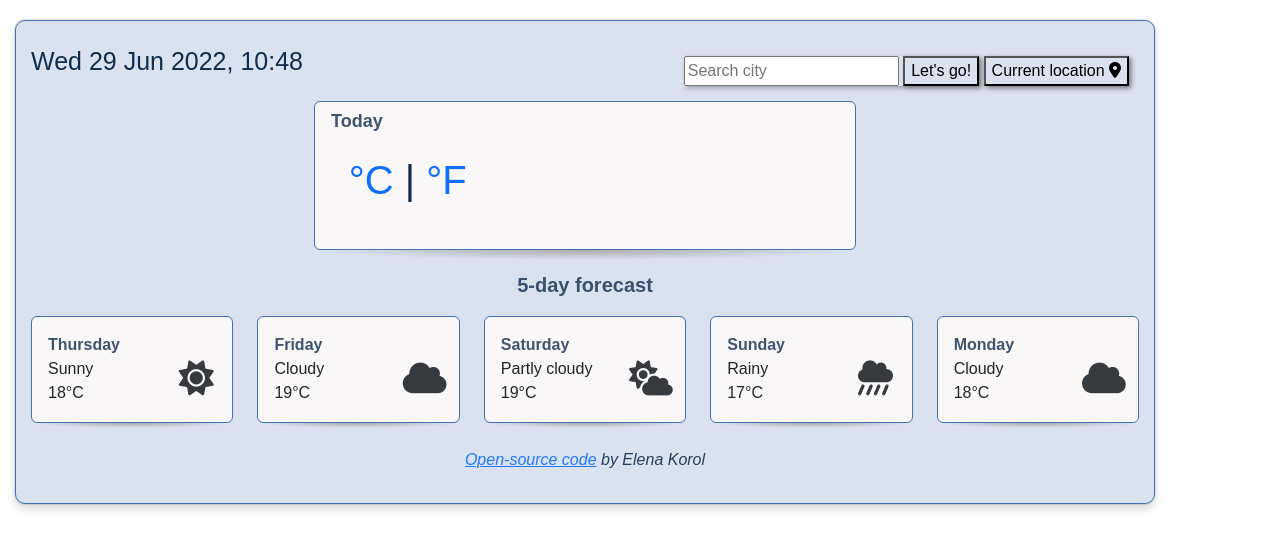
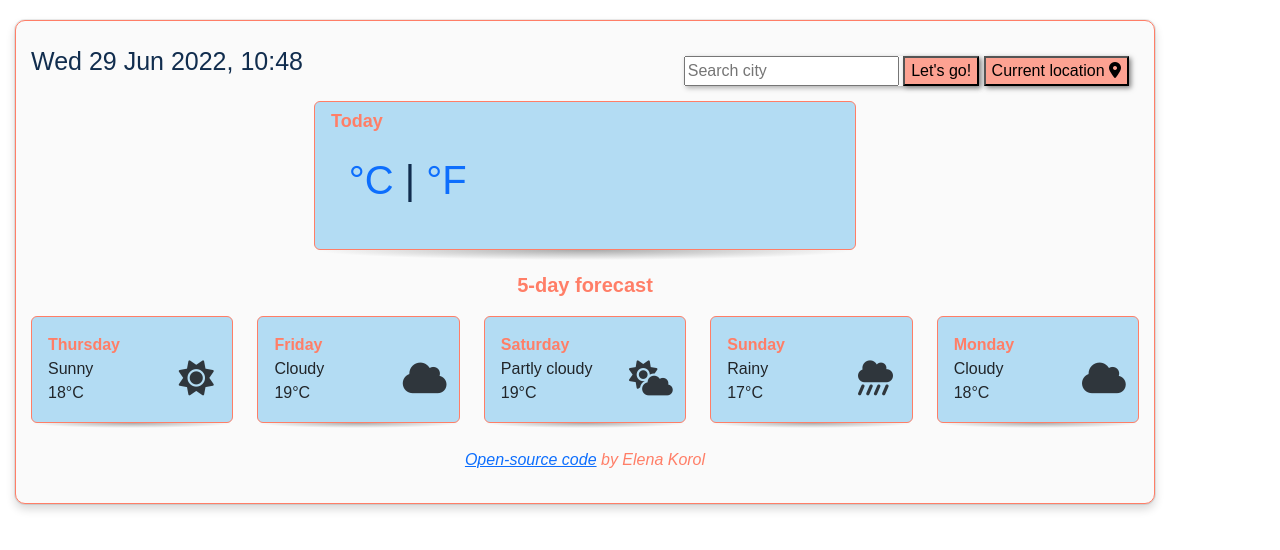
Before and after one commit to elenaking93/my-weather-application, a plain HTML site: page index.html in a window 1280 px wide. Drawn offline with nearby package versions, Linux system fonts and the light colour scheme; no server answers.

Commit message:
Change color theme in css

```diff
--- a/src/style.css
+++ b/src/style.css
@@ -3,11 +3,11 @@ body {
 }
 .container {
   border: 1px solid rgb(144, 133, 133);
-  border-color: #3f72af;
+  border-color: #ff7e67;
   margin: 20px 15px 20px 15px;
   padding: 15px;
   border-radius: 10px;
-  background-color: #dbe2ef;
+  background-color: #fafafa;
   box-shadow: 0 5px 10px 0 rgb(0 0 0 / 16%), 0 0 0 1px rgb(0 0 0 / 8%);
 }
 .navwrapper {
@@ -24,24 +24,23 @@ body {
 }
 .search-city {
   box-shadow: 2px 2px 5px rgba(0, 0, 0, 0.3);
-  border-color: #3f72af;
+  border-color: #ff7e67;
   display: inline-block;
 }
 .search-button {
   box-shadow: 2px 2px 5px rgba(0, 0, 0, 0.3);
-  background: transparent;
+  background: rgba(255, 126, 103, 0.7);
 }
 .current-location-button {
   box-shadow: 2px 2px 5px rgba(0, 0, 0, 0.5);
-  background: transparent;
+  background: rgba(255, 126, 103, 0.7);
 }
 .future-forecast {
   text-align: center;
   margin: 10px 0px;
   font-size: 20px;
   font-weight: bold;
-  opacity: 80%;
-  color: #112d4e;
+  color: #ff7e67;
 }
 .creator {
   text-align: center;
@@ -75,20 +74,18 @@ body {
 }
 .main-block {
   margin: 10px 0;
-  background-color: #f9f7f7;
-  border-color: #3f72af;
+  background-color: rgba(162, 213, 242, 0.8);
+  border-color: #ff7e67;
   transition: all 200ms ease;
 }
 .main-block:hover {
-  background-color: rgba(63, 114, 175, 0.6);
-  color: #fff;
+  background-color: rgba(255, 126, 103, 0.3);
 }
 .main-city {
   font-size: 40px;
   font-weight: bold;
   margin-top: 10px;
-  opacity: 80%;
-  color: #112d4e;
+  color: #ff7e67;
 }
 .current-datetime {
   font-size: 25px;
@@ -99,8 +96,7 @@ body {
   font-size: 18px;
   margin-top: -10px;
   font-weight: bold;
-  opacity: 80%;
-  color: #112d4e;
+  color: #ff7e67;
 }
 .today-temperature {
   font-size: 40px;
@@ -118,8 +114,7 @@ body {
 }
 .weekday {
   font-weight: bold;
-  opacity: 80%;
-  color: #112d4e;
+  color: #ff7e67;
 }
 
 .today-image {
@@ -137,18 +132,15 @@ body {
   font-size: 16px;
   margin-top: 20px;
   font-style: italic;
-  opacity: 90%;
-  color: #112d4e;
+  color: #ff7e67;
 }
 .day-section {
-  background-color: #f9f7f7;
-  border-color: #3f72af;
+  background-color: rgba(162, 213, 242, 0.8);
+  border-color: #ff7e67;
   transition: all 200ms ease;
 }
 .day-section:hover {
-  background-color: rgba(63, 114, 175, 0.6);
-
-  color: #fff;
+  background-color: rgba(255, 126, 103, 0.3);
 }
 #celcium-temp {
   text-decoration: none;
```
